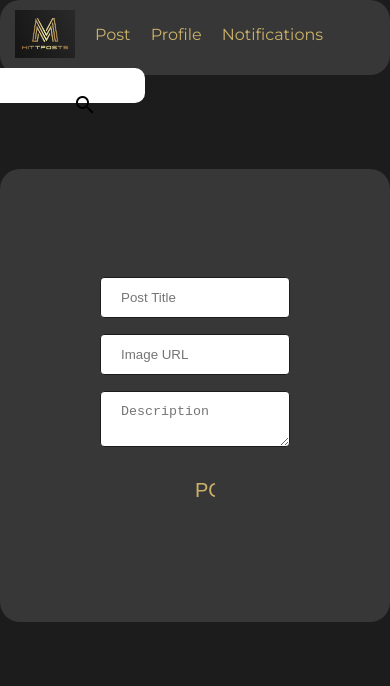
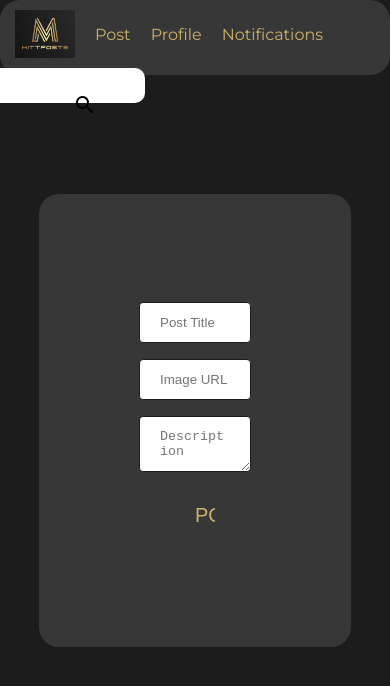
Before and after one commit to AnapartiNandini/self-directed-project, a React (Create React App) app: page /add-post in a window 390 px wide. Shown: the top 686 px of the page. Built offline with nearby package versions, Linux system fonts and the light colour scheme.

Commit message:
post component convereted to use state

```diff
--- a/src/App.js
+++ b/src/App.js
@@ -1,14 +1,26 @@
+import { Route, Switch } from "react-router-dom";
 import "./App.css";
 import Header from "./Header";
+import Post from "./Post";
 import Profile from "./Profile";
-
-
+import Notifications from "./Notifications";
 
 function App() {
   return (
     <>
       <Header />
-
+        <Switch>
+          <Route exact path="/"></Route>
+          <Route exact path="/add-post">
+            <Post />
+          </Route>
+          <Route exact path="/profile">
+            <Profile />
+          </Route>
+          <Route exact path="/notifications">
+            <Notifications />
+          </Route>
+        </Switch>
     </>
   );
 }
--- a/src/Header.js
+++ b/src/Header.js
@@ -1,7 +1,4 @@
-import { Link, Route, Switch } from "react-router-dom";
-import Post from "./Post";
-import Profile from "./Profile";
-import Notifications from "./Notifications";
+import { Link } from "react-router-dom";
 import logo from "./MITTPosts-Logo.PNG";
 
 function Header() {
@@ -42,20 +39,7 @@ function Header() {
                 </li>
               </div>
 
-              <Switch>
-                <Route exact path="/">
 
-                </Route>
-                <Route exact path="/add-post">
-                  <Post />
-                </Route>
-                <Route exact path="/profile">
-                  <Profile />
-                </Route>
-                <Route exact path="/notifications">
-                  <Notifications />
-                </Route>
-              </Switch>
 
               <li className="search">
                 <i className="material-icons-outlined">search</i>
--- a/src/Post.js
+++ b/src/Post.js
@@ -1,18 +1,22 @@
-import React, { useState } from "react";
+import React from "react";
 
-function Post(props) {
-  // const [input, setInput] = useState(inputs);
+class Post extends React.Component {
+  constructor(props) {
+    super(props);
+    this.state = {
+      title: "",
+      image: "",
+      description: "",
+    };
+  }
 
-  // const inputs = {
-  //   title: "",
-  //   image: "",
-  //   description: "",
-  // }
-
-  // const updateField = (e) => {
-  //   e.persist();
-  //   setInput( prevInputs => ({...prevInputs, [e.target.name]: e.target.value }));
-  // }
+  updateField = (e) => {
+    // e.persist();
+    this.setState((prevInputs) => ({
+      ...prevInputs,
+      [e.target.name]: e.target.value,
+    }));
+  };
 
   // const onSubmit = async (e) => {
   //   e.preventDefault();
@@ -20,6 +24,7 @@ function Post(props) {
   //     setInput(inputs);
   // }
 
+  render() {
     return (
       <div className="create-post-form">
         <form id="postform" /*onSubmit={onSubmit}*/>
@@ -28,7 +33,8 @@ function Post(props) {
             placeholder="Post Title"
             name="title"
             autoComplete="off"
-          value="" /*{input.title}*/ /*onChange={updateField}*/
+            value={this.state.title}
+            onChange={this.updateField}
           />
 
           <input
@@ -36,7 +42,8 @@ function Post(props) {
             placeholder="Image URL"
             name="image"
             autoComplete="off"
-          value="" /*{input.image}*/ /*onChange={updateField}*/
+            value={this.state.image}
+            onChange={this.updateField}
           />
 
           <textarea
@@ -44,14 +51,15 @@ function Post(props) {
             placeholder="Description"
             name="description"
             autoComplete="off"
-          value="" /*{input.description}*/ /*onChange={updateField}*/
+            value={this.state.description}
+            onChange={this.updateField}
           />
 
-        <input type="submit" value="POST" />
-
+          <div className="submit-btn"><input type="submit" value="POST" /></div>
         </form>
       </div>
     );
   }
+}
 
 export default Post;
--- a/src/index.css
+++ b/src/index.css
@@ -141,11 +141,11 @@ aside {
   width: 50%;
   background-color: #383737;
   position: fixed;
-  top: 25%;
+  top: 24%;
   left: 25%;
-  height: 60%;
+  height: 64%;
   color: #cbb26a;
-  border-radius: 10px 10px 10px 10px;
+  border-radius: 20px;
   text-align: center;
 }
 
@@ -169,7 +169,7 @@ aside .sidebar-link {
 }
 
 aside li {
-  display: block;
+  display: inline-block;
   color: #cbb26a;
   padding: 0 20px;
   text-decoration: none;
@@ -227,8 +227,13 @@ select {
   box-sizing: border-box;
 }
 
+.create-post-form .submit-btn {
+  width: 100%;
+  text-align: center;
+}
+
 .create-post-form input[type="submit"] {
-  width: 15%;
+  width: 20%;
   font-size: 20px;
   text-align: center;
   background-color: #383737;
@@ -250,7 +255,7 @@ select {
   background-color: #383737;
   padding: 100px;
   position: absolute;
-  top: 225%;
+  top: 23%;
   left: 20%;
 }
 
@@ -269,10 +274,11 @@ select {
   }
 
   .create-post-form {
-    left: 0%;
+    left: 10%;
+    width: 80%;
   }
 
   .create-post-form input[type="submit"] {
-    width: 17%;
+    width: 29%;
   }
 }
```
Lines whose indentation alone changed are shown as unchanged.
